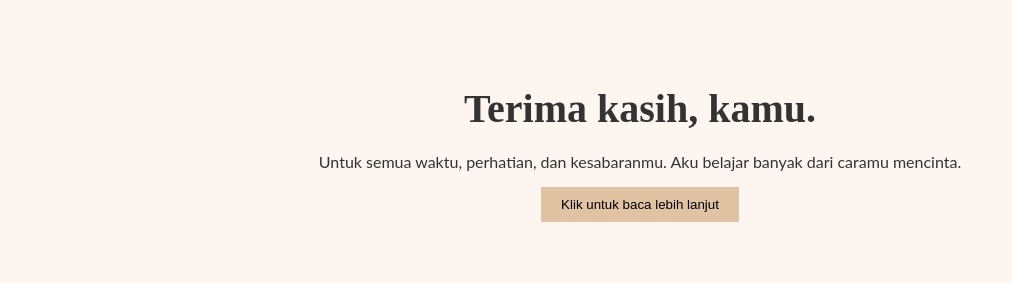
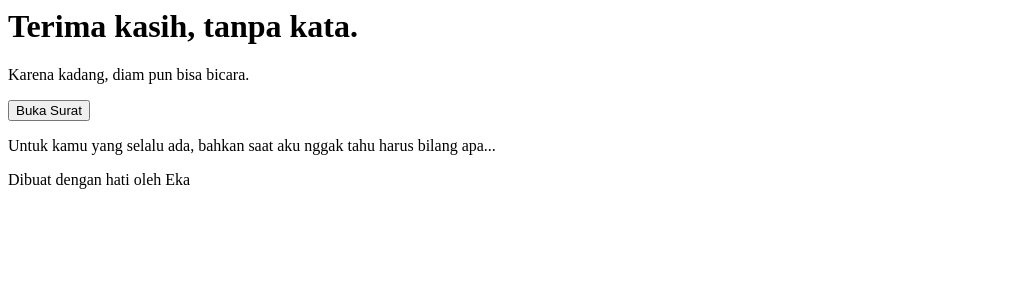
Before and after one commit to kanzakim/buat-kamu, a plain HTML site: page index.html in a window 1280 px wide. Shown: the whole page, without its empty margins (0-1012 px from the left). Drawn offline with Linux system fonts and the light colour scheme.

Commit message:
Update index.html

```diff
--- a/index.html
+++ b/index.html
@@ -1,17 +1,15 @@
-<!DOCTYPE html>
-<html lang="id">
-<head>
-  <meta charset="UTF-8">
-  <title>Terima Kasih, Kamu</title>
-  <link rel="stylesheet" href="style.css">
-</head>
 <body>
-  <div class="container">
-    <h1>Terima kasih, kamu.</h1>
-    <p>Untuk semua waktu, perhatian, dan kesabaranmu. Aku belajar banyak dari caramu mencinta.</p>
-    <button onclick="showMessage()">Klik untuk baca lebih lanjut</button>
-    <div id="message" class="hidden">Aku harap kamu tahu, kamu sangat berarti buatku.</div>
+  <div class="intro">
+    <h1 class="fade-in">Terima kasih, tanpa kata.</h1>
+    <p class="fade-in-delay">Karena kadang, diam pun bisa bicara.</p>
+    <button onclick="showLetter()">Buka Surat</button>
   </div>
-  <script src="script.js"></script>
+
+  <div id="letter" class="hidden">
+    <p>Untuk kamu yang selalu ada, bahkan saat aku nggak tahu harus bilang apa...</p>
+  </div>
+
+  <footer>
+    <p>Dibuat dengan hati oleh Eka</p>
+  </footer>
 </body>
-</html>
```
